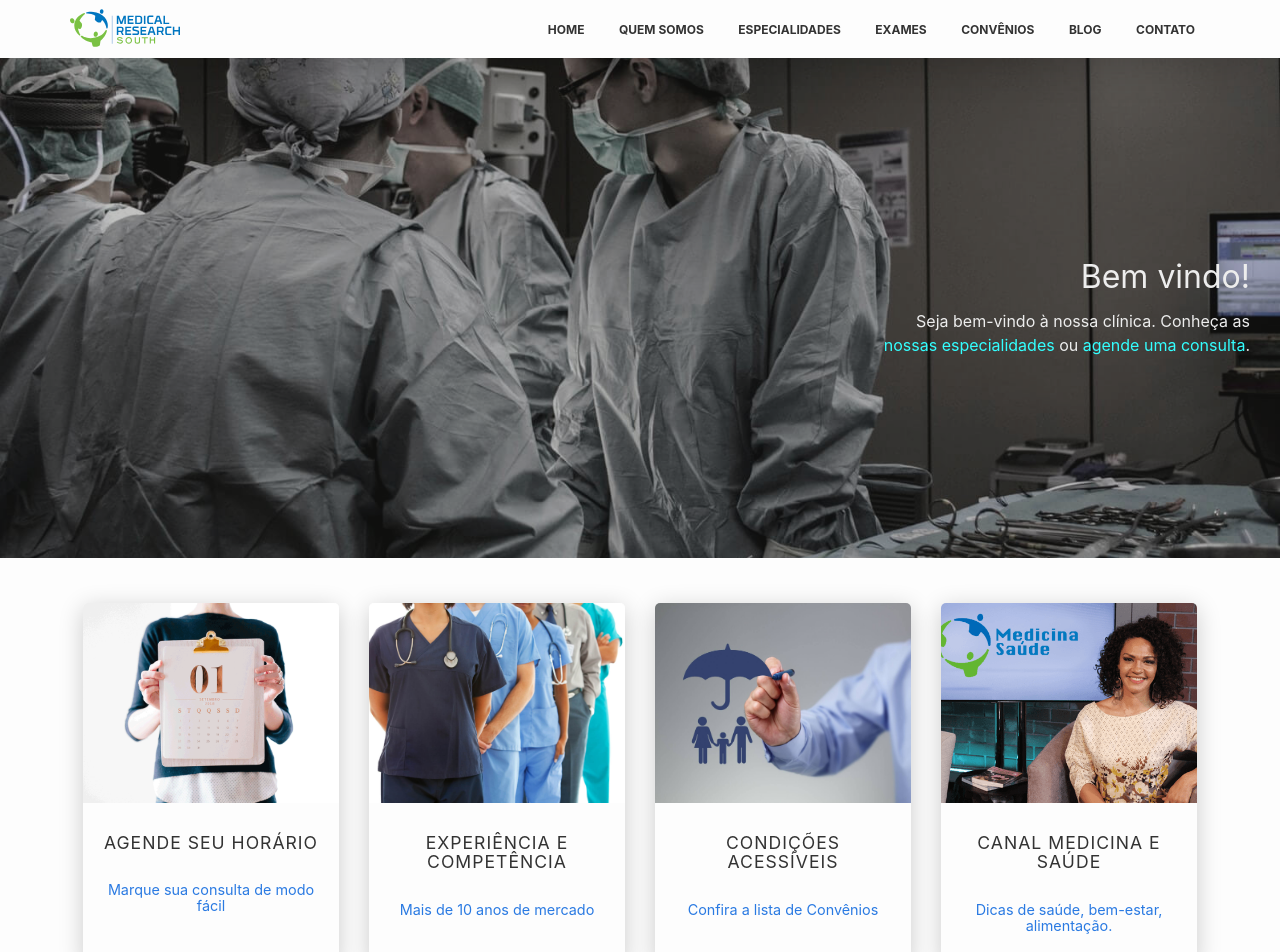
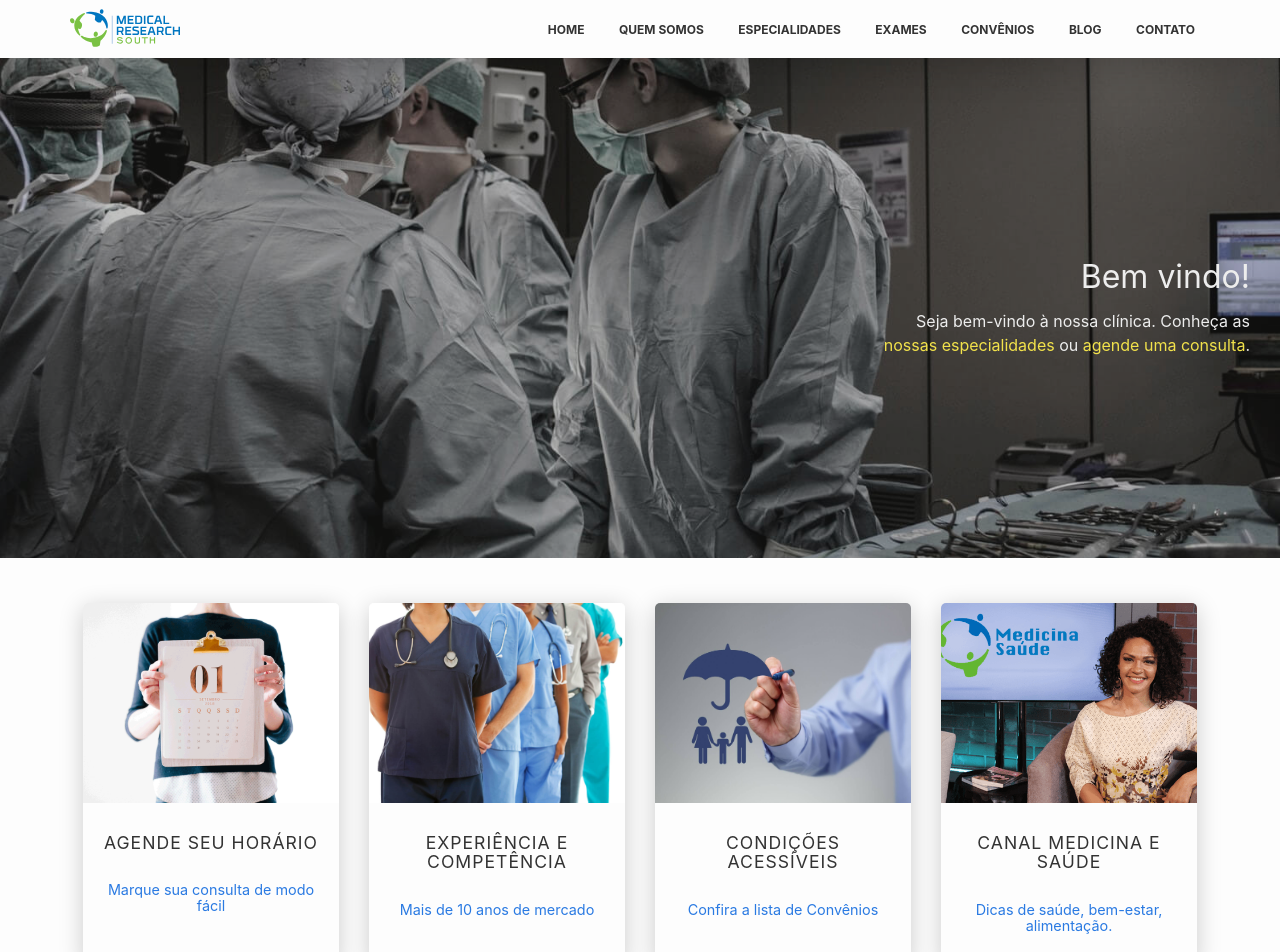
Before and after one commit to CopaTecnologia/medicinaesaude, a Jekyll site: the page built from index.html, in a window 1280 px wide. Shown: the top 952 px of the page. Built offline with Jekyll 4.4.1, drawn with Linux system fonts in a browser that asks for light colours.

Commit message:
Cor dos links rodapé

```diff
--- a/_sass/_vars.sass
+++ b/_sass/_vars.sass
@@ -10,7 +10,7 @@
 $text-color:       #333
 $background-color: #fdfdfd
 $brand-color:      #2a7ae2
-$compl-color:      #3ff
+$compl-color:      #f2e24b
 
 $grey-color:       #828282
 $grey-color-light: #ededed
```
